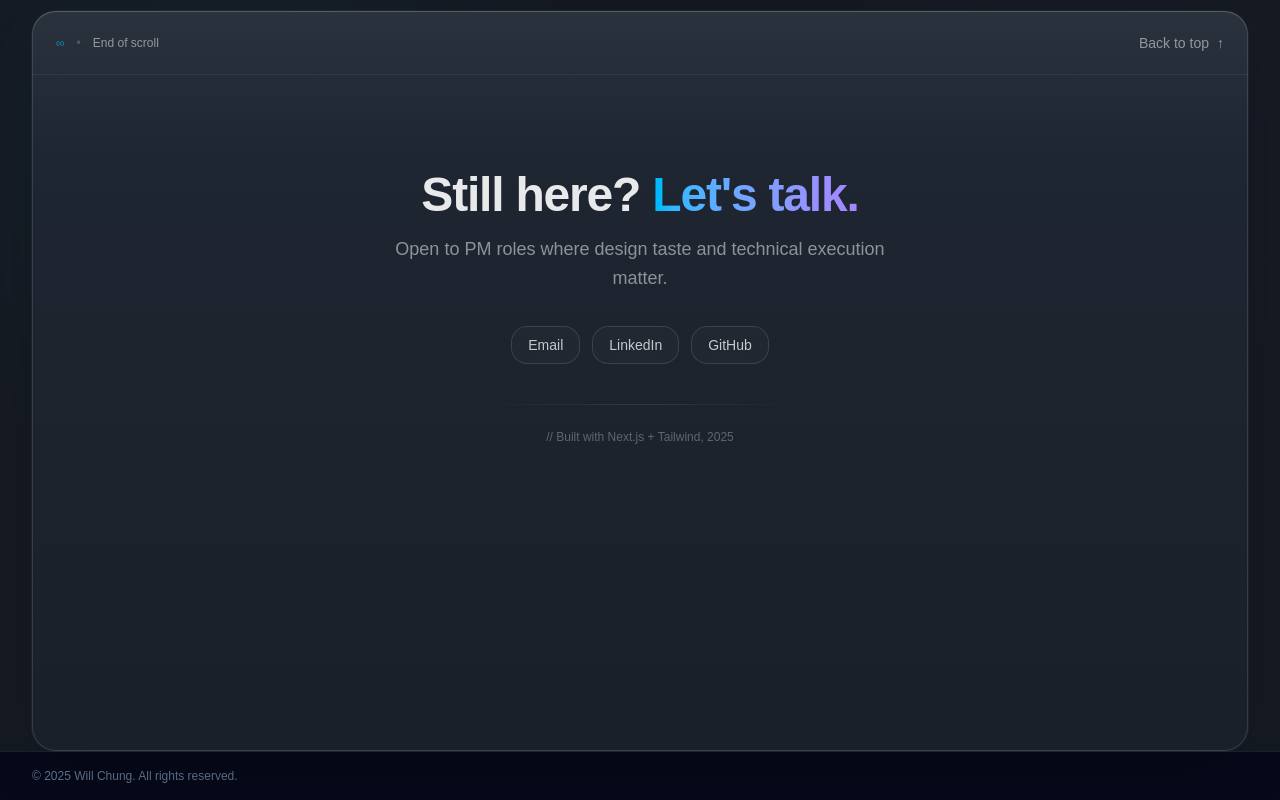
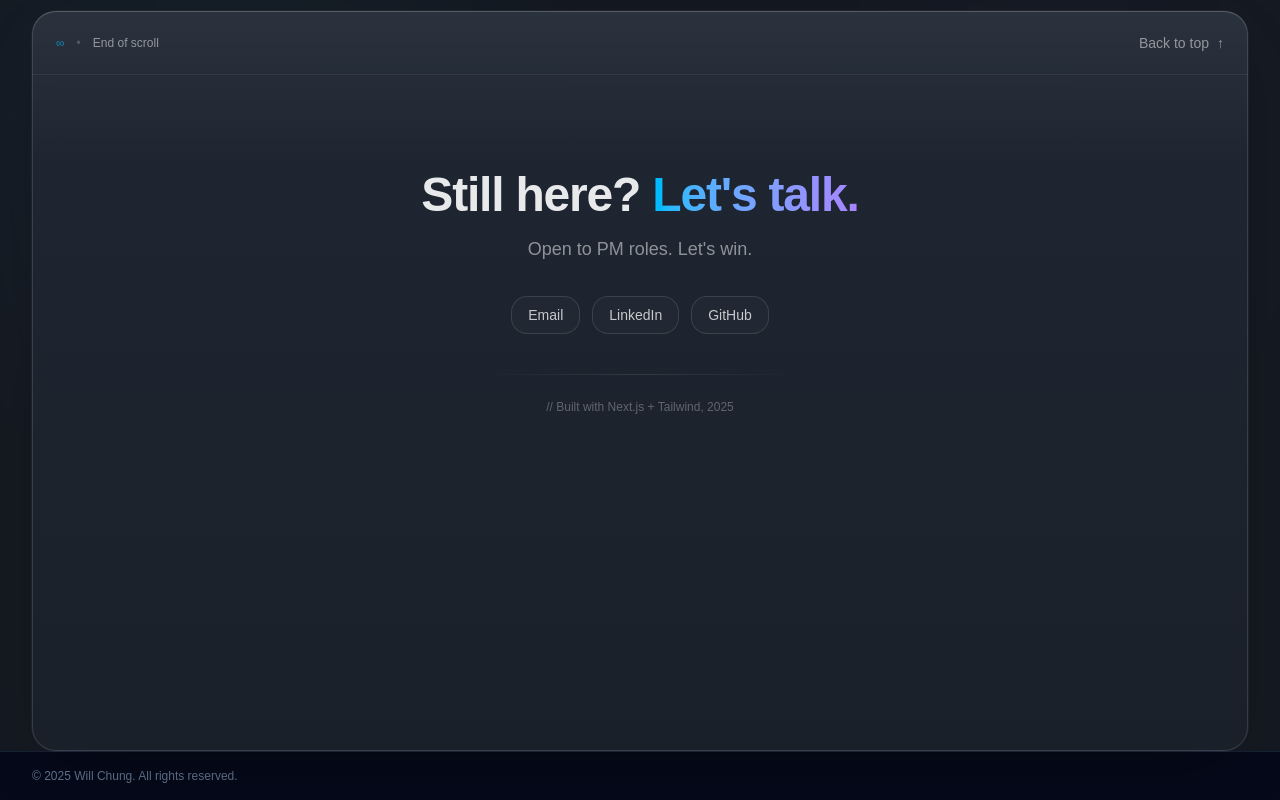
Before and after one commit to willc121/pm-pivot, a Next.js app: page / in a window 1280 px wide. Shown: the part 2585-3385 px from the top of the page. Built offline with nearby package versions, Linux system fonts and the light colour scheme.

Commit message:
wording in footer

```diff
--- a/src/components/StackedProjects.tsx
+++ b/src/components/StackedProjects.tsx
@@ -400,7 +400,7 @@ export default function StackedProjects() {
                         activeIndex === totalCards ? "text-white/60" : "text-white/50"
                       }`}
                     >
-                      Open to PM roles where design taste and technical execution matter.
+                      Open to PM roles. Let's win.
                     </p>
 
                     {/* Links */}
```
